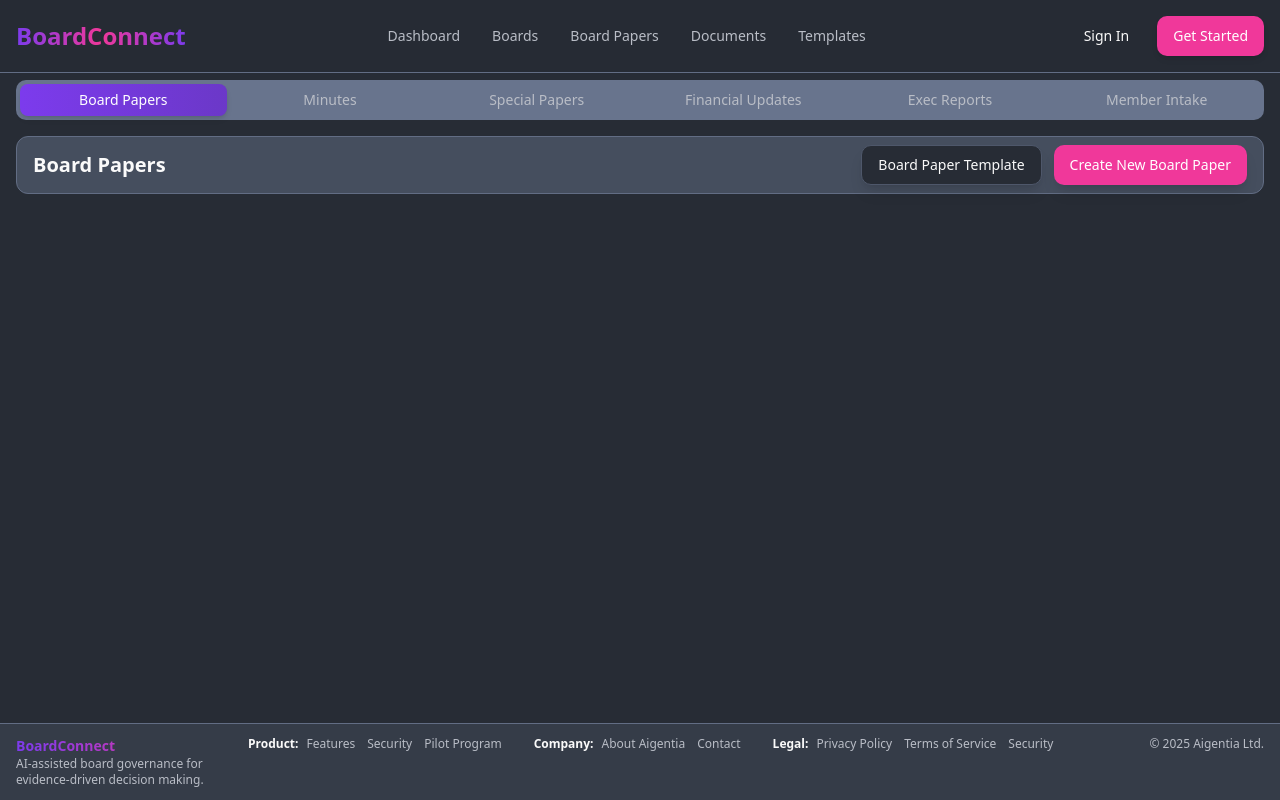
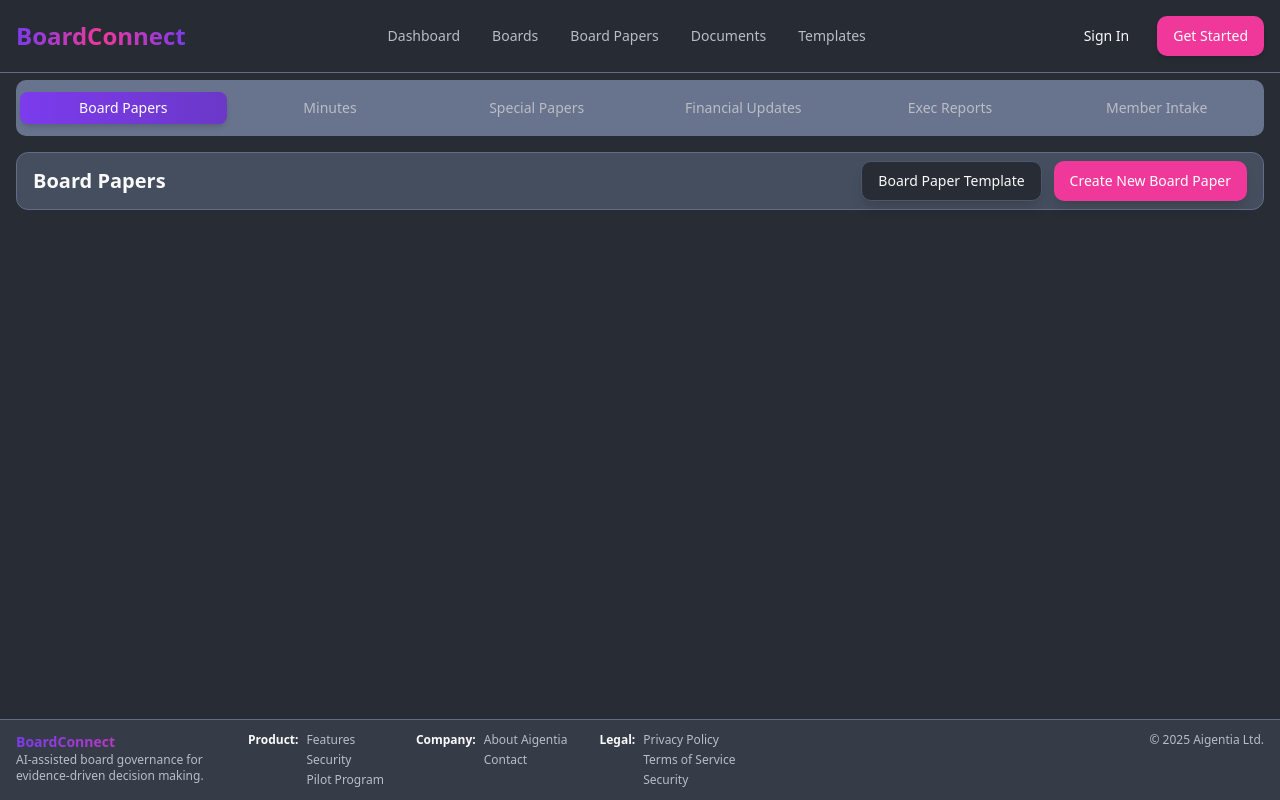
Before and after one commit to DRycroft/DirectorAiT, a React (Vite) app: page /board-papers in a window 1280 px wide. Built offline with nearby package versions, Linux system fonts and the light colour scheme; the HTML template or start-up script is replaced by a standard one.

Commit message:
Refactor footer and header spacing

```diff
--- a/src/components/Footer.tsx
+++ b/src/components/Footer.tsx
@@ -15,8 +15,8 @@ const Footer = () => {
           </div>
 
           <div className="flex items-start gap-2">
-            <h3 className="font-semibold text-xs">Product:</h3>
-            <div className="flex gap-3 text-muted-foreground">
+            <h3 className="font-semibold text-xs whitespace-nowrap">Product:</h3>
+            <div className="flex flex-col gap-1 text-muted-foreground">
               <Link to="#features" className="hover:text-foreground transition-colors">Features</Link>
               <Link to="#security" className="hover:text-foreground transition-colors">Security</Link>
               <Link to="#pilot" className="hover:text-foreground transition-colors">Pilot Program</Link>
@@ -24,16 +24,16 @@ const Footer = () => {
           </div>
 
           <div className="flex items-start gap-2">
-            <h3 className="font-semibold text-xs">Company:</h3>
-            <div className="flex gap-3 text-muted-foreground">
+            <h3 className="font-semibold text-xs whitespace-nowrap">Company:</h3>
+            <div className="flex flex-col gap-1 text-muted-foreground">
               <a href="#" className="hover:text-foreground transition-colors">About Aigentia</a>
               <a href="#" className="hover:text-foreground transition-colors">Contact</a>
             </div>
           </div>
 
           <div className="flex items-start gap-2">
-            <h3 className="font-semibold text-xs">Legal:</h3>
-            <div className="flex gap-3 text-muted-foreground">
+            <h3 className="font-semibold text-xs whitespace-nowrap">Legal:</h3>
+            <div className="flex flex-col gap-1 text-muted-foreground">
               <a href="#" className="hover:text-foreground transition-colors">Privacy Policy</a>
               <a href="#" className="hover:text-foreground transition-colors">Terms of Service</a>
               <a href="#" className="hover:text-foreground transition-colors">Security</a>
--- a/src/pages/BoardPapers.tsx
+++ b/src/pages/BoardPapers.tsx
@@ -146,9 +146,9 @@ const BoardPapers = () => {
   return (
     <div className="min-h-screen bg-background flex flex-col">
       <Navigation />
-      <main className="flex-1 container mx-auto px-4 pt-20 max-w-7xl">
+      <main className="flex-1 container mx-auto px-4 pt-20 pb-4 max-w-7xl">
         <Tabs defaultValue="papers" className="w-full flex-1">
-          <TabsList className="grid w-full grid-cols-6 mb-4">
+          <TabsList className="grid w-full grid-cols-6 mb-4 h-14">
             <TabsTrigger value="papers" className="data-[state=active]:bg-gradient-to-r data-[state=active]:from-primary data-[state=active]:to-primary/80 data-[state=active]:text-white data-[state=active]:shadow-md">Board Papers</TabsTrigger>
             <TabsTrigger value="minutes" className="data-[state=active]:bg-gradient-to-r data-[state=active]:from-primary data-[state=active]:to-primary/80 data-[state=active]:text-white data-[state=active]:shadow-md">Minutes</TabsTrigger>
             <TabsTrigger value="special" className="data-[state=active]:bg-gradient-to-r data-[state=active]:from-primary data-[state=active]:to-primary/80 data-[state=active]:text-white data-[state=active]:shadow-md">Special Papers</TabsTrigger>
```
